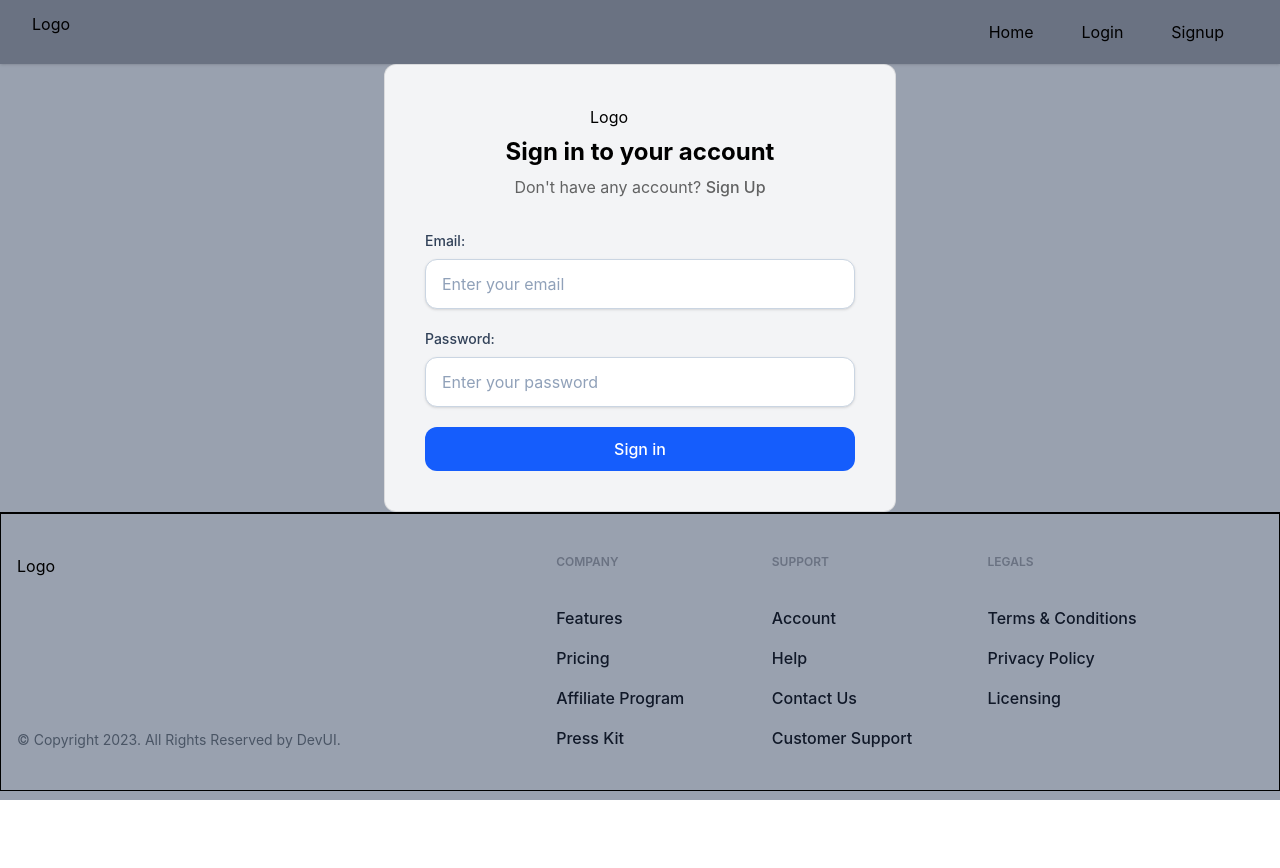
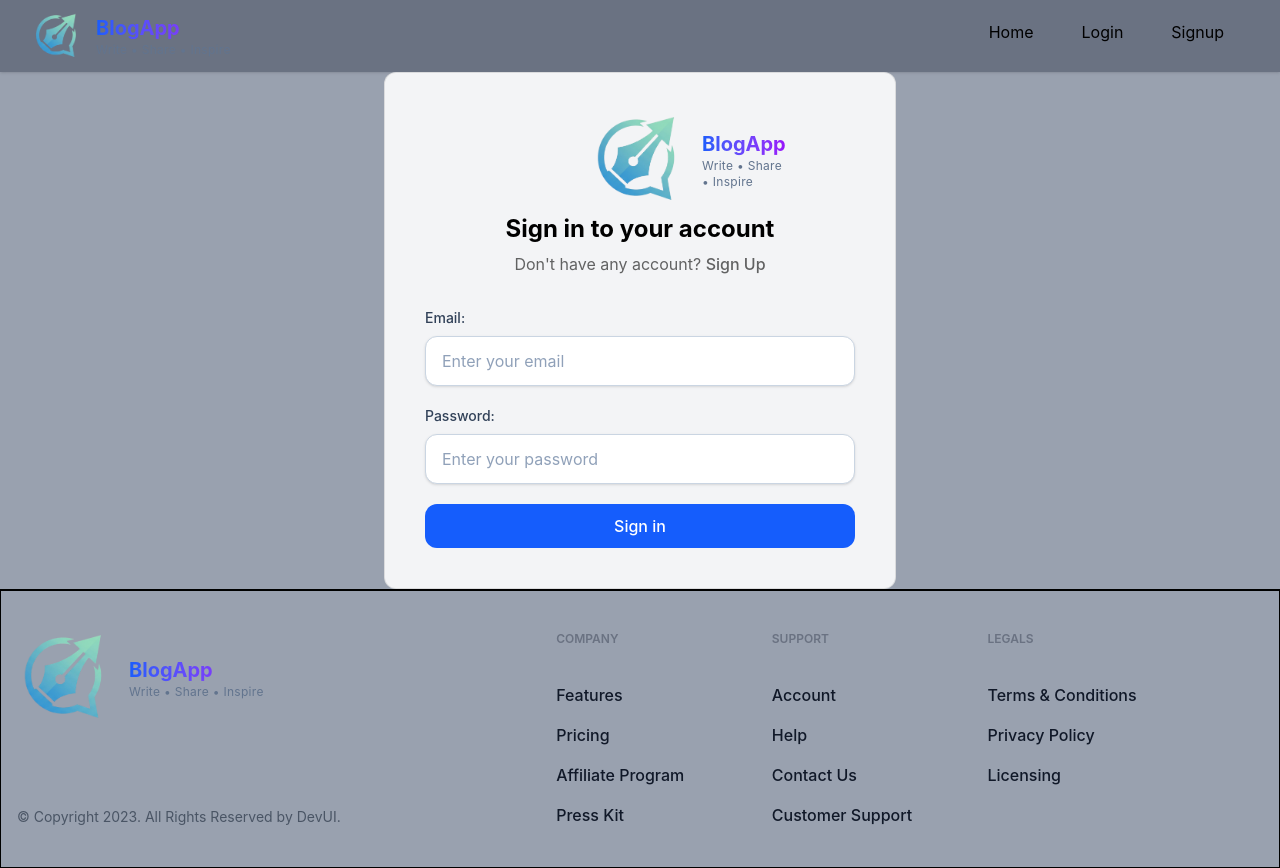
Before and after one commit to SarthakAhir/BlogApp, a React (Vite) app: page /login in a window 1280 px wide. Before the commit the page ends 800 px from the top, so only its background shows below. Built offline with nearby package versions, Linux system fonts and the light colour scheme; no server answers.

Commit message:
{reStyling} - { Update logo}

```diff
--- a/src/components/Logo.jsx
+++ b/src/components/Logo.jsx
@@ -1,7 +1,26 @@
-function Logo({ width = '100px' }) {
+import logo from "../assets/logo/logo.png"; // change to .svg if needed
+
+function Logo({ width = "52px" }) {
   return (
-    <div>Logo</div>
-  )
+    <div className="flex items-center gap-3">
+      <img
+        src={logo}
+        alt="BlogApp Logo"
+        className="rounded-xl"
+        style={{ width }}
+      />
+
+      <div className="hidden sm:block">
+        <h1 className="text-xl font-bold bg-gradient-to-r from-blue-600 to-purple-600 bg-clip-text text-transparent">
+          BlogApp
+        </h1>
+
+        <p className="text-xs text-slate-500 tracking-wide">
+          Write • Share • Inspire
+        </p>
+      </div>
+    </div>
+  );
 }
 
-export default Logo
+export default Logo;
```
Also changed, not shown: src/assets/logo/logo.png (added).
